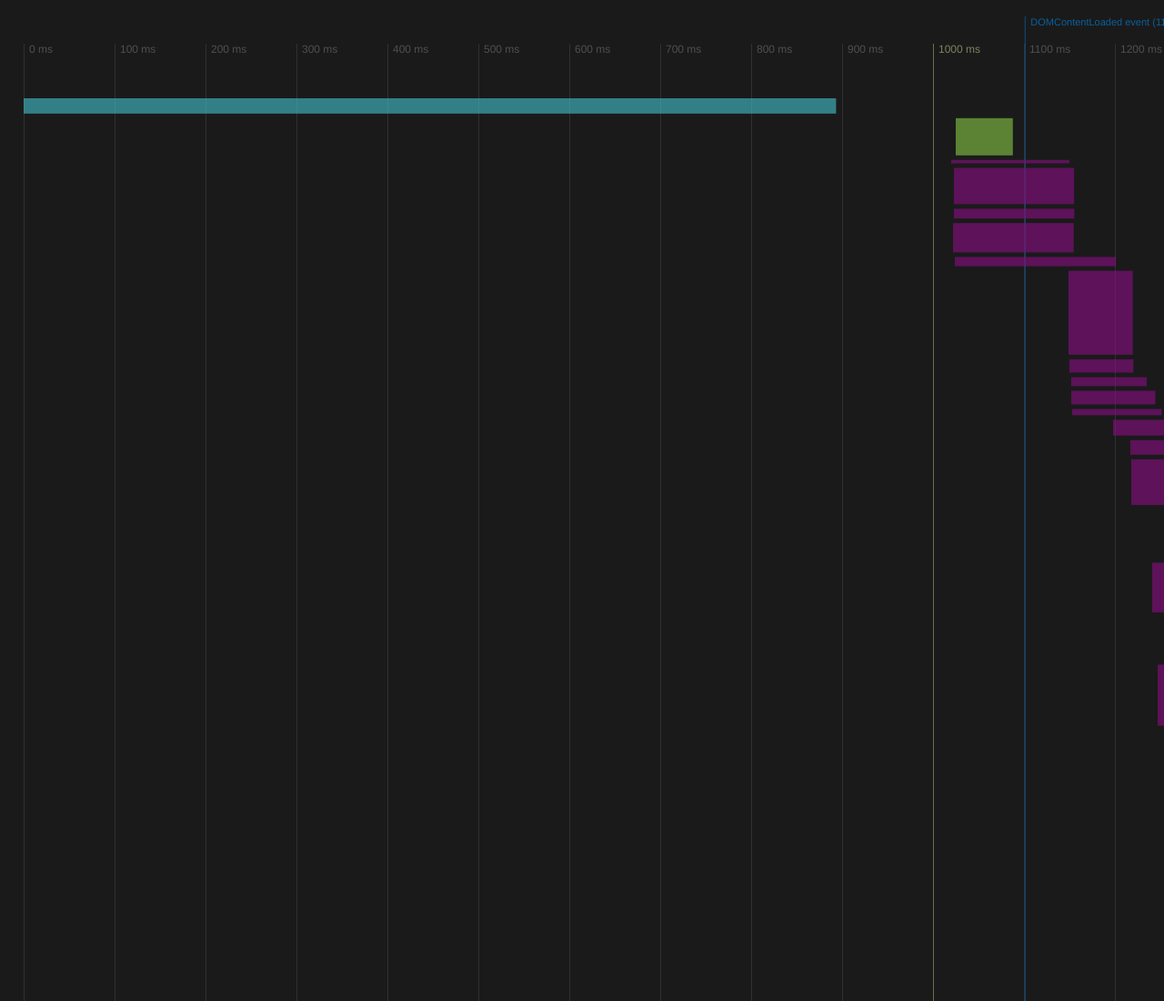
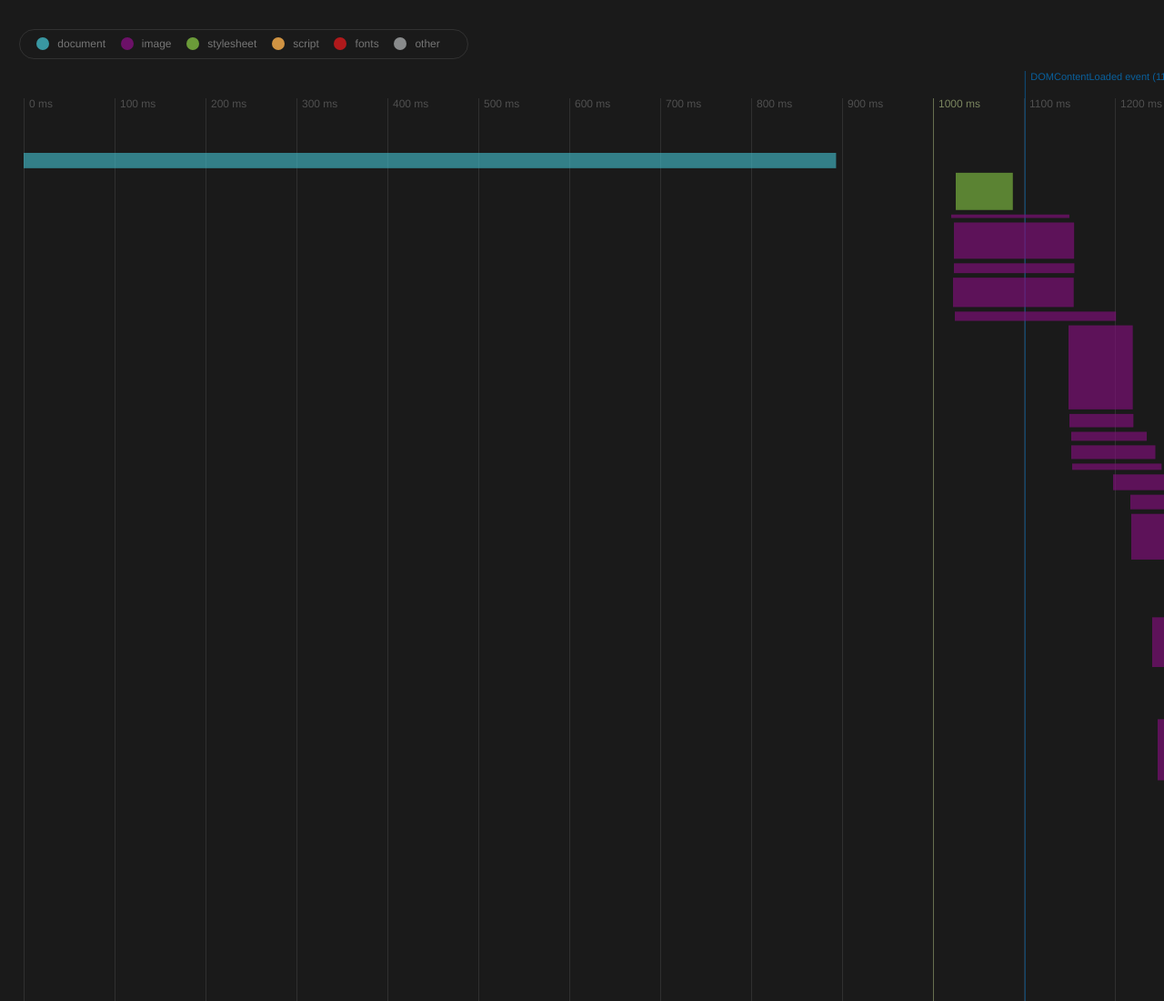
Before and after one commit to d4rkr00t/BetterWaterfall, a browser extension: page waterfall-graph/index.html in a window 1280 px wide. Shown: the top 1100 px of the page at 91% size. Drawn offline with Linux system fonts and the light colour scheme.

Commit message:
start working on legend positioning

```diff
--- a/waterfall-graph/graph.css
+++ b/waterfall-graph/graph.css
@@ -1,13 +1,78 @@
 .w-graph__cont {
-    background: #1A1A1A;
     font-family: Helvetica Neue, Helveica, Arial, sans-serif;
+
+    background: #1a1a1a;
 }
 
-.w-graph { }
+
+
+/**
+ * Legend
+ */
+
+.w-graph-legend__placeholder {
+    height: 60px;
+}
+
+.w-graph-legend {
+    display: inline-block;
+
+    margin: 18px 0 0 0;
+    padding: 5px 18px 7px 18px;
+
+    list-style: none;
+
+    transition: opacity .3s;
+
+    border: 1px solid rgba(255, 255, 255, .1);
+    border-radius: 30px;
+}
+
+.w-graph-legend.-hover {
+    opacity: .3;
+}
+
+.w-graph-legend.-fixed {
+    position: absolute;
+    top: 14px;
+    left: 0;
+
+    margin-left: 21px;
+}
+
+.w-graph-legend li {
+    font-size: 12px;
+    line-height: 18px;
+
+    display: inline-block;
+
+    margin-right: 12px;
+
+    color: rgba(255, 255, 255, .4);
+}
+
+.w-graph-legend-color {
+    position: relative;
+    top: -1px;
+
+    display: inline-block;
+
+    width: 14px;
+    height: 14px;
+    margin-right: 6px;
+
+    vertical-align: middle;
+
+    border-radius: 50%;
+}
 
 /**
  * Entry
  */
+
+.w-graph__entry-hover-trigger:hover {
+    cursor: pointer;
+}
 
 .w-graph.-hover .w-graph__entry .w-graph__entry-main {
     opacity: .3;
@@ -20,12 +85,14 @@
 .w-graph.-hover .w-graph__entry.-hover .w-graph__entry-sub,
 .w-graph.-hover .w-graph__entry.-hover .w-graph__entry-sub-info {
     display: block;
+
     opacity: 1;
 }
 
 .w-graph__entry .w-graph__entry-main {
+    transition: opacity .2s;
+
     fill: RGBA(247, 252, 253, .3);
-    transition: opacity .2s;
 }
 
 .w-graph__entry.-document .w-graph__entry-main {
@@ -49,8 +116,9 @@
 }
 
 .w-graph__entry-sub {
+    transition: opacity .3s;
+
     opacity: 0;
-    transition: opacity .3s;
 }
 
 .w-graph__entry-sub .-blocked {
@@ -90,10 +158,12 @@
 }
 
 .w-graph__entry-sub-info__text {
-        fill: RGBA(255, 255, 51, .6);
-        letter-spacing: 0.04em;
     font-size: 12px;
     font-weight: 200;
+
+    letter-spacing: .04em;
+
+    fill: RGBA(255, 255, 51, .6);
 }
 
 .w-graph__entry-sub-info__text.-name,
@@ -139,15 +209,18 @@
 }
 
 .w-graph__x-axis-tick {
+    transition: opacity .3s;
+
     stroke: RGBA(240, 240, 240, .1);
-    transition: opacity .3s;
 }
 
 .w-graph__x-axis-text {
-    fill: RGBA(240, 240, 240, .25);
     font-size: 12px;
     font-weight: 200;
+
     transition: opacity .3s;
+
+    fill: RGBA(240, 240, 240, .25);
 }
 
 .w-graph__x-axis-tick.-thousand {
@@ -166,9 +239,10 @@
 }
 
 .w-graph__dom-text.-onload {
-    fill: RGBA(227, 26, 28, .8);
     font-size: 11px;
     font-weight: 200;
+
+    fill: RGBA(227, 26, 28, .8);
 }
 
 .w-graph__dom-event.-oncontentload {
@@ -176,7 +250,8 @@
 }
 
 .w-graph__dom-text.-oncontentload {
-    fill: RGBA(8, 104, 172, .9);
     font-size: 11px;
     font-weight: 200;
+
+    fill: RGBA(8, 104, 172, .9);
 }
--- a/waterfall-graph/index.html
+++ b/waterfall-graph/index.html
@@ -7,7 +7,20 @@
 </head>
 <body class="w-graph__cont">
 
+    <div class="w-graph-legend__placeholder"></div>
+
+    <ul class="w-graph__main-legend w-graph-legend -fixed">
+        <li><span class="w-graph-legend-color" style="background: RGBA(65, 182, 196, .8);"></span> document</li>
+        <li><span class="w-graph-legend-color" style="background: RGBA(129, 15, 124, .8);"></span> image</li>
+        <li><span class="w-graph-legend-color" style="background: RGBA(127, 188, 65, .8);"></span> stylesheet</li>
+        <li><span class="w-graph-legend-color" style="background: RGBA(254, 178, 76, .8);"></span> script</li>
+        <li><span class="w-graph-legend-color" style="background: RGBA(227, 26, 28, .75);"></span> fonts</li>
+        <li><span class="w-graph-legend-color" style="background: RGBA(247, 252, 253, .5);"></span> other</li>
+    </ul>
+
     <svg class="w-graph"></svg>
+
+    <script src="main-legend.js"></script>
 
     <script src="d3.min.js"></script>
     <script src="sampleData.js"></script>
--- /dev/null
+++ b/waterfall-graph/main-legend.js
@@ -0,0 +1,9 @@
+(function () {
+    var mainLegend = document.querySelector('.w-graph__main-legend'),
+        width = mainLegend.clientWidth;
+
+    window.onscroll = function() {
+        var scrolled = window.pageYOffset || document.documentElement.scrollTop;
+
+    }
+})();
--- a/waterfall-graph/waterfall-graph.js
+++ b/waterfall-graph/waterfall-graph.js
@@ -165,6 +165,7 @@ var getPageEndTime = function(onLoad, lastEntry, pageStartTime) {
 };
 
 var mainGraphCont = d3.select('.w-graph'),
+    mainLegend = d3.select('.w-graph__main-legend'),
     svg,
     paddings = { top: 100, bottom: 68, left: 18, right: 38 },
     pageStartTime = new Date(data.pages[0].startedDateTime).getTime(),
@@ -298,14 +299,16 @@ var drawEntries = (function(svg) {
 
         var hoverGroup = group
                             .append('g')
-                            .attr('class', '.w-graph__entry-hover-trigger')
+                            .attr('class', 'w-graph__entry-hover-trigger')
                             .on('mouseover', function() {
                                 d3.select(this.parentNode).classed('-hover', true);
                                 mainGraphCont.classed('-hover', true);
+                                mainLegend.classed('-hover', true);
                             })
                             .on('mouseout', function() {
                                 d3.select(this.parentNode).classed('-hover', false);
                                 mainGraphCont.classed('-hover', false);
+                                mainLegend.classed('-hover', false);
                             });
 
         hoverGroup
```
Lines whose indentation alone changed are shown as unchanged.
